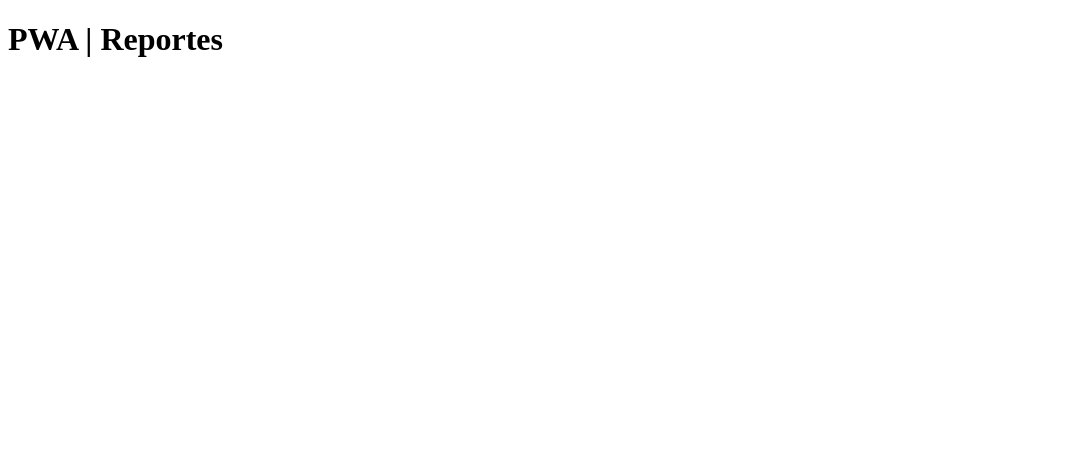
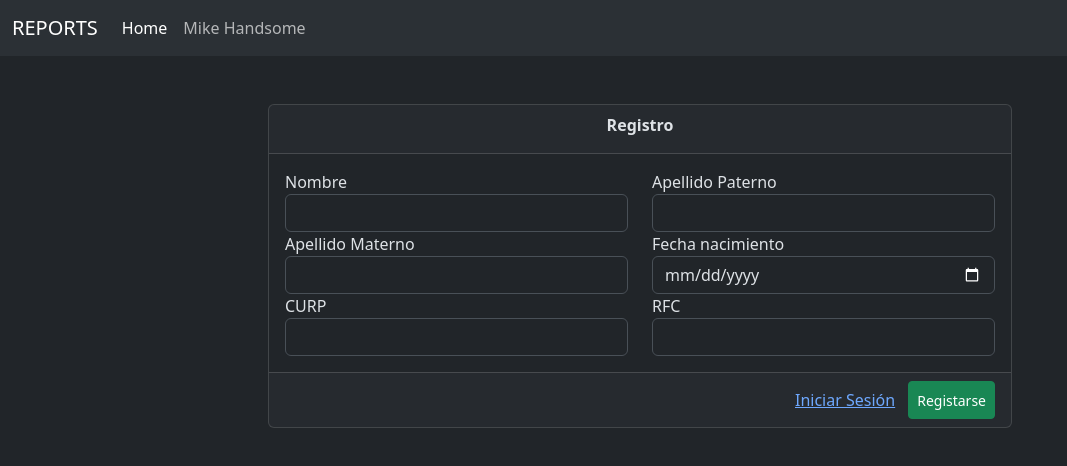
Before and after one commit to SergioCoP/NodeBackPWA, a website: page src/public/index.html in a window 1280 px wide. Shown: the whole page, without its empty margins (0-1067 px from the left). Drawn offline with nearby package versions, Linux system fonts and the light colour scheme.

Commit message:
[ADD] Register/Login view

```diff
--- a/src/public/index.html
+++ b/src/public/index.html
@@ -3,9 +3,67 @@
 <head>
     <meta charset="UTF-8">
     <meta name="viewport" content="width=device-width, initial-scale=1.0">
-    <title>Reportes</title>
+    <title>Reportes | Register</title>
+    <link href="https://cdn.jsdelivr.net/npm/bootstrap@5.3.2/dist/css/bootstrap.min.css" rel="stylesheet" integrity="sha384-T3c6CoIi6uLrA9TneNEoa7RxnatzjcDSCmG1MXxSR1GAsXEV/Dwwykc2MPK8M2HN" crossorigin="anonymous">
 </head>
-<body>
-    <h1>PWA | Reportes</h1>
+<body data-bs-theme="dark">
+    <nav class="navbar navbar-expand-lg bg-body-tertiary">
+        <div class="container-fluid">
+          <a class="navbar-brand" href="#">REPORTS</a>
+          <button class="navbar-toggler" type="button" data-bs-toggle="collapse" data-bs-target="#navbarNav" aria-controls="navbarNav" aria-expanded="false" aria-label="Toggle navigation">
+            <span class="navbar-toggler-icon"></span>
+          </button>
+          <div class="collapse navbar-collapse" id="navbarNav">
+            <ul class="navbar-nav">
+              <li class="nav-item">
+                <a class="nav-link active"  href="#">Home</a>
+              </li>
+              <li class="nav-item">
+                <a class="nav-link" href="#">Mike Handsome</a>
+              </li>
+            </ul>
+          </div>
+        </div>
+      </nav>
+
+      <div class="container mt-5 d-flex justify-content-center ">
+        <div class="card col-md-8 col-sm-8">
+            <div class="card-header">
+                <div class="card-title text-center fw-bold ">Registro</div>
+            </div>
+            <div class="card-body row">
+                <div class="col-xl-6 col-md-6 col-sm-12">
+                    <label>Nombre</label>
+                    <input type="text" class="form-control"></input>
+                </div>
+                <div class="col-xl-6 col-md-6 col-sm-12">
+                    <label>Apellido Paterno</label>
+                    <input type="text" class="form-control"></input>
+                </div>
+                <div class="col-xl-6 col-md-6 col-sm-12">
+                    <label >Apellido Materno</label>
+                    <input type="text" class="form-control">
+                </div>
+                <div class="col-xl-6 col-md-6 col-sm-12">
+                    <label >Fecha nacimiento</label>
+                    <input type="date" class="form-control"></input>
+                </div>
+                <div class="col-xl-6 col-md-6 col-sm-12">
+                    <label>CURP</label>
+                    <input type="text" class="form-control">
+                </div>
+                <div class="col-xl-6 col-md-6 col-sm-12">
+                    <label >RFC</label>
+                    <input type="text" class="form-control">
+                </div>
+            </div>
+            <div class="card-footer d-flex justify-content-end ">
+                <button type="button" class="btn btn-link ">Iniciar Sesión</button>
+                <button type="button" class="btn btn-success btn-sm">Registarse</button>
+            </div>
+        </div>
+      </div>
+
+    <script src="https://cdn.jsdelivr.net/npm/bootstrap@5.3.2/dist/js/bootstrap.bundle.min.js" integrity="sha384-C6RzsynM9kWDrMNeT87bh95OGNyZPhcTNXj1NW7RuBCsyN/o0jlpcV8Qyq46cDfL" crossorigin="anonymous"></script>
 </body>
 </html>
```
Also changed, not shown: src/public/login.html (added, +70 -0 lines).
